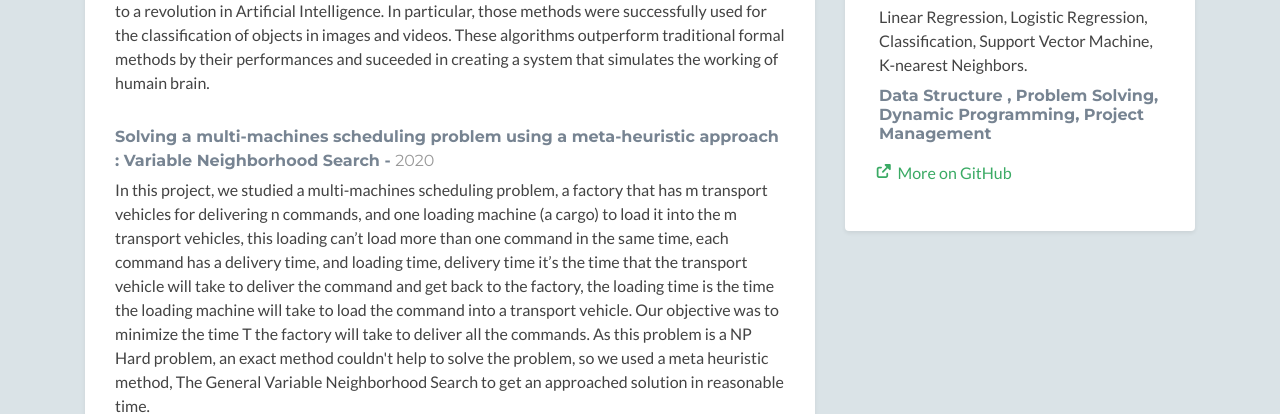
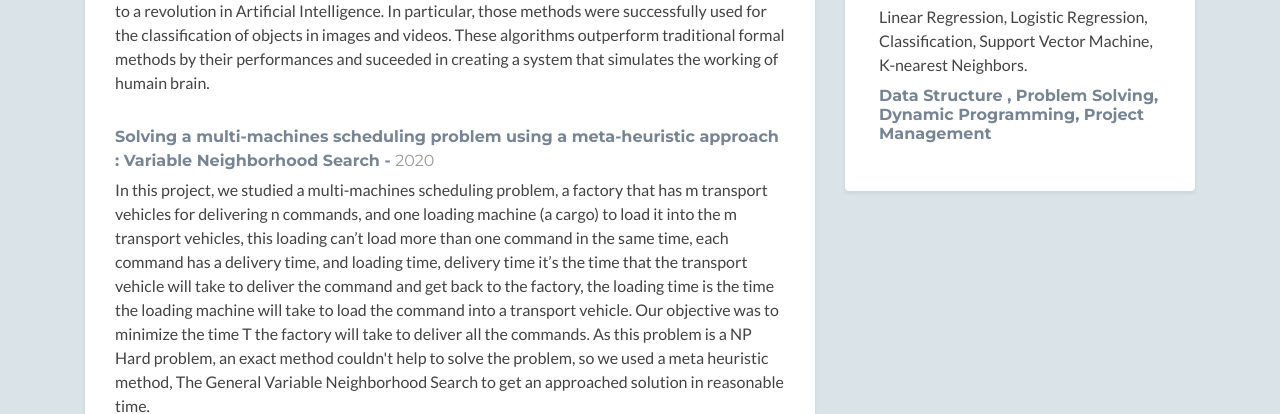
Before and after one commit to MoadBili/moadbili.github.io, a plain HTML site: page index.html in a window 1280 px wide. Shown: the part 1596-2010 px from the top of the page. Drawn offline with nearby package versions, Linux system fonts and the light colour scheme; no server answers; some icons are missing.

Commit message:
fix portfolio link2

```diff
--- a/index.html
+++ b/index.html
@@ -495,8 +495,7 @@
 
                                 <!--//item-->
 
-                                <p><a class="more-link" href="#"><i class="fas fa-external-link-alt"></i>More on
-                                        GitHub</a></p>
+
                             </div>
                         </div>
                         <!--//content-->
```
